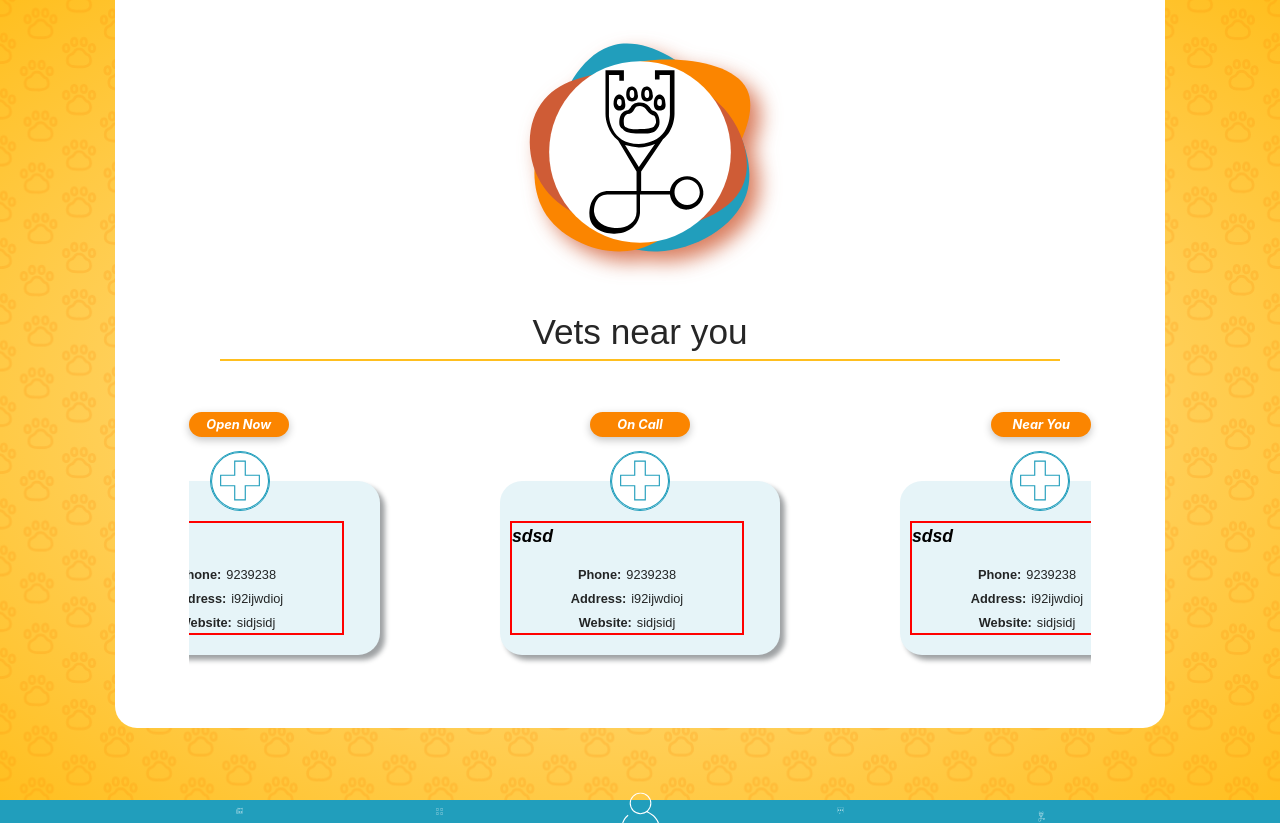
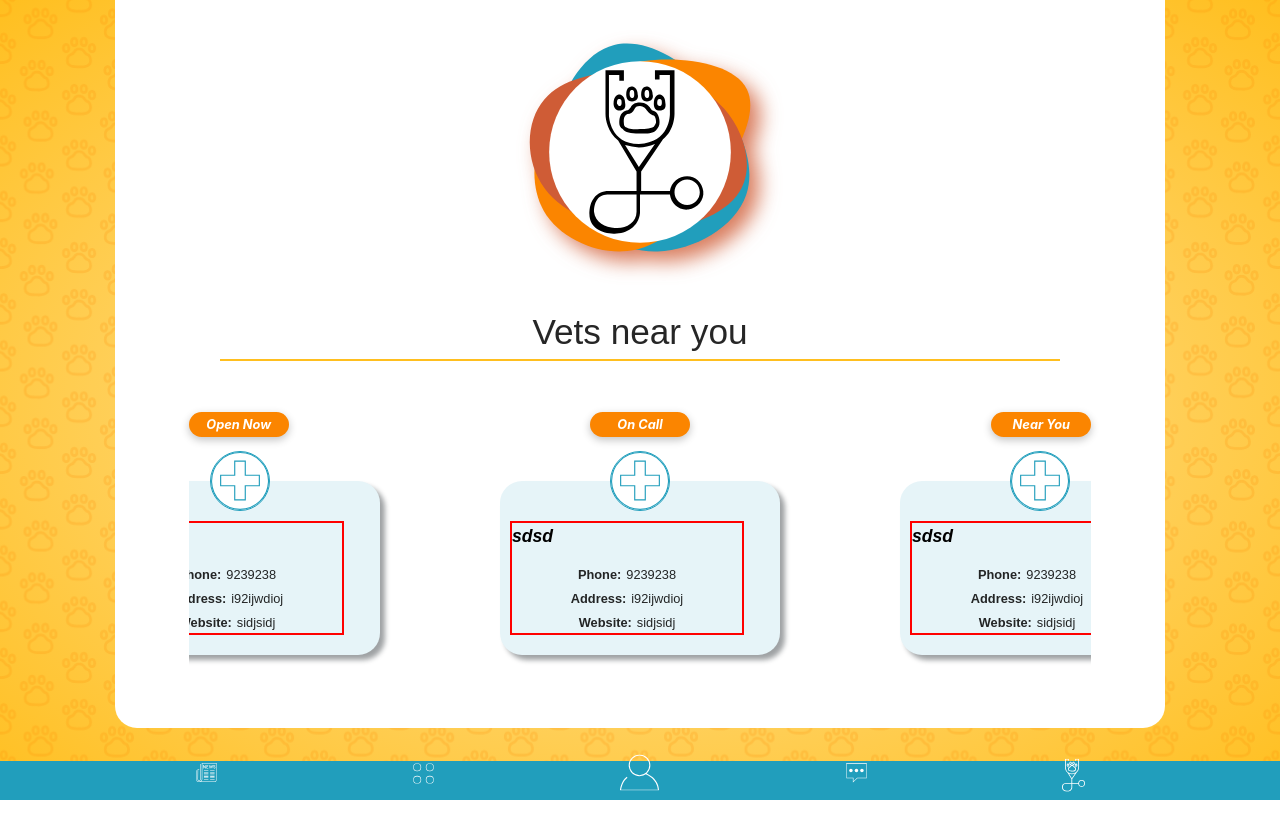
Before and after one commit to ozzyee/pawcket, a Next.js app: page /vets in a window 1280 px wide. After the commit the page ends 800 px from the top, so only its background shows below. Built offline with nearby package versions, Linux system fonts and the light colour scheme.

Commit message:
navbar sorted

```diff
--- a/src/components/navbar/_partials/navbar-icon/navbaricon.component.tsx
+++ b/src/components/navbar/_partials/navbar-icon/navbaricon.component.tsx
@@ -8,7 +8,6 @@ import Chat from "../icons/message-icon-nav.svg";
 import Vet from "../icons/vet-icon-nav.svg";
 
 import { useEffect, useState } from "react";
-
 
 export default function NavbarIcon({
    name,
@@ -23,28 +22,27 @@ export default function NavbarIcon({
       <Link href={direct}>
          <ListItem>
             <div className={name}>
-          {icon}
-          <GetIcon icon={name}/>
+               {icon}
+               <GetIcon icon={name} />
             </div>
          </ListItem>
       </Link>
    );
 }
 
-function GetIcon({icon, className}:{icon: string, className?: string}){
-
-   switch(icon){
-      case "Feed" :
-         return <Feed className={"scale"}/>
-      case "Misc" :
-      return <Misc className={"scale"}/>;
-      case "User" :
-      return<User className={"user-icon"}/>;
-      case "Chat" :
-      return<Chat className={"scale"}/>;
-      case "Vet" :
-      return <Vet className={"scale"}/>
-   default :
-   return null;
+function GetIcon({ icon, className }: { icon: string; className?: string }) {
+   switch (icon) {
+      case "Feed":
+         return <Feed className={"scale"} />;
+      case "Misc":
+         return <Misc className={"scale"} />;
+      case "User":
+         return <User className={"user-icon"} />;
+      case "Chat":
+         return <Chat className={"scale"} />;
+      case "Vet":
+         return <Vet className={"scale translate"} />;
+      default:
+         return null;
+   }
 }
-   }
--- a/src/components/navbar/_partials/navbar-icon/navbaricon.style.ts
+++ b/src/components/navbar/_partials/navbar-icon/navbaricon.style.ts
@@ -1,34 +1,34 @@
 import styled from "styled-components";
-
 
 export const ListItem = styled.li`
    fill: white;
    list-style-type: none;
    width: 100px;
-   height : 100px;
-   align-items : center;
+   height: 100px;
+   align-items: center;
    display: inline-block;
    width: 23px;
-   height : 23px;
+   height: 23px;
    z-index: 9999;
 
    :active {
       transform: scale(0.95);
    }
-   .position{
+   .position {
       position: relative;
    }
 
-   .scale{
-      transform: scale(.3);
-      width : 100%;
-      height : 100%;
-
+   .scale {
+      transform: scale(0.9);
+      width: 100%;
+      height: 100%;
    }
 
-   .user-icon{
+   .user-icon {
       transform: scale(1.7);
-
    }
 
-`
+   .translate {
+      transform: translateY(-10%);
+   }
+`;
--- a/src/components/navbar/navbar.style.ts
+++ b/src/components/navbar/navbar.style.ts
@@ -1,11 +1,11 @@
 import styled from "styled-components";
 import { navbarStylesPros } from "./navbar.definition";
 import { listStylesPros } from "./navbar.definition";
+import styles from "../../styles/style.config.json";
 
 export const NavbarDiv = styled.div<navbarStylesPros>`
-   background-color: #219ebc;
-   padding-left: 50px;
-   padding-right: 50px;
+   background-color: ${styles.colors.blue};
+   padding: 1px;
 `;
 //    position: fixed;
 //    z-index : 9999;
--- a/src/pages/vets.tsx
+++ b/src/pages/vets.tsx
@@ -9,6 +9,7 @@ import { useState } from "react";
 import { VetList, VetButtons } from "../layouts/main-layout/main-layout.style";
 import { Frame } from "../components/frame/frame.component";
 import { Return } from "../components/return-button/returnbutton.component";
+import { VetNav } from "../styles/vets.style";
 
 const Vet: NextPage = () => {
    const initialState = [
@@ -113,7 +114,10 @@ const Vet: NextPage = () => {
                })}
             </VetList>
          </MainLayout>
-         <Navbar />
+
+         <VetNav>
+            <Navbar />
+         </VetNav>
 
          {/* Desktop Version */}
          {/* <MainLayout>
--- a/src/styles/vets.style.ts
+++ b/src/styles/vets.style.ts
@@ -39,3 +39,13 @@ export const FrameVets = styled.span`
       }
    }
 `;
+
+export const VetNav = styled.div`
+   width: 100%;
+
+   position: fixed;
+   bottom: 0;
+   z-index: 999999999;
+   padding: 0;
+   margin: 0;
+`;
```
